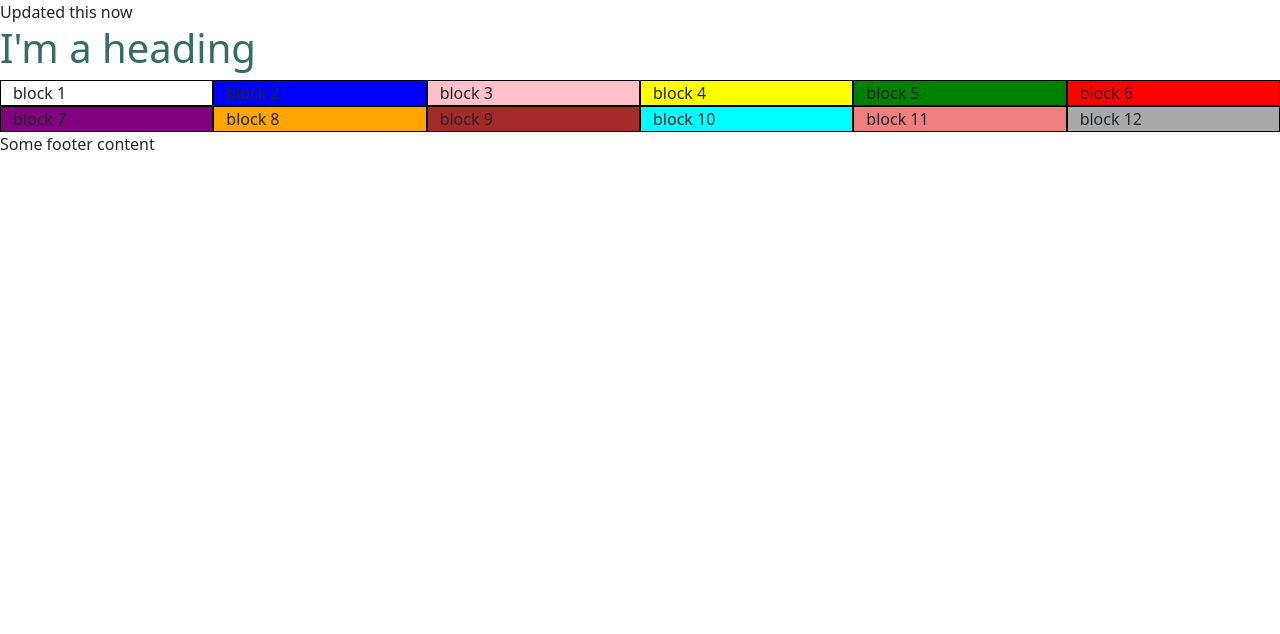
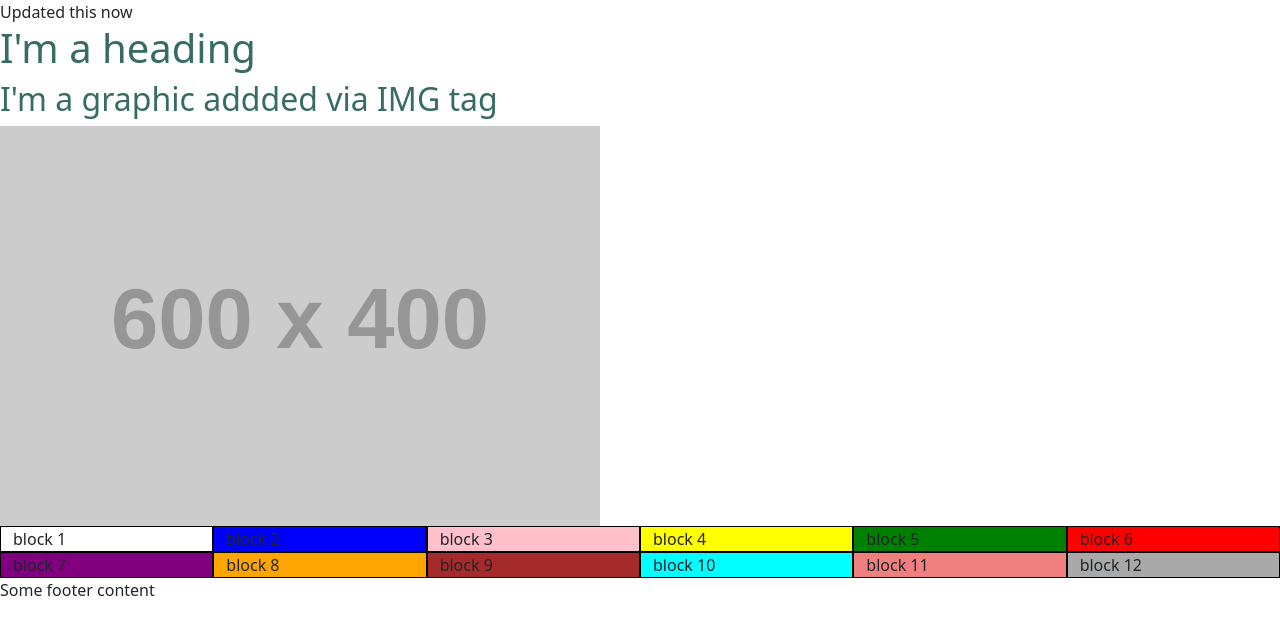
Before and after one commit to gygarcia06/Spring-2025, a plain HTML site: page index.html in a window 1280 px wide. Drawn offline with nearby package versions, Linux system fonts and the light colour scheme; placeholder pictures from the web are drawn by us.

Commit message:
added an image

```diff
--- a/index.html
+++ b/index.html
@@ -16,6 +16,9 @@
 
 <main>
     <h1>I'm a heading</h1>
+
+    <h2>I'm a graphic addded via IMG tag</h2>
+    <img src="https://dummyimage.com/600x400/aaf0d3/fff.jpg" />
 
     <div class="container-fluid">
         <div class="row">
```
